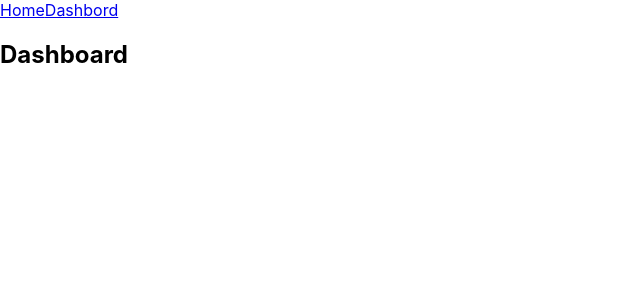
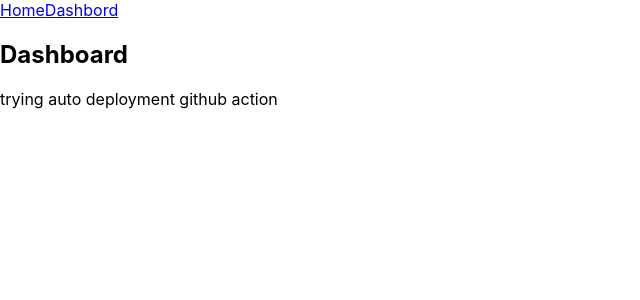
Before and after one commit to Plep-m/OpenE_NSI, a React (Create React App) app in the folder src/open_e/: page /Dashboard in a window 1280 px wide. Shown: the top 300 px of the page, without its empty margins (0-640 px from the left). Built offline with nearby package versions, Linux system fonts and the light colour scheme.

Commit message:
running some test

```diff
--- a/src/open_e/src/UserSpace/dashboard.tsx
+++ b/src/open_e/src/UserSpace/dashboard.tsx
@@ -2,6 +2,9 @@ import React from 'react';
 
 export default function Dashboard() {
   return(
+    <>
     <h2>Dashboard</h2>
+    <p>trying auto deployment github action</p>
+    </>
   );
 }
```
